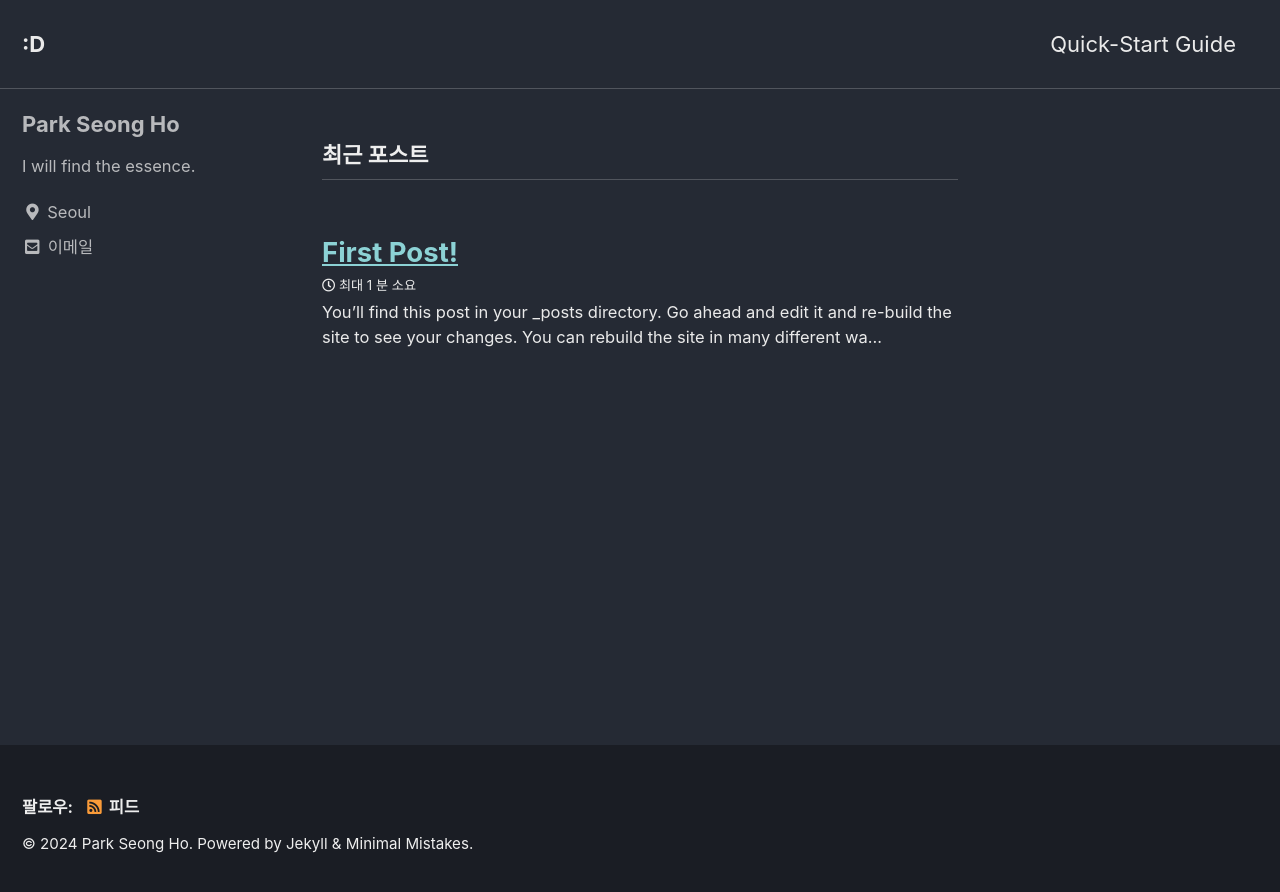
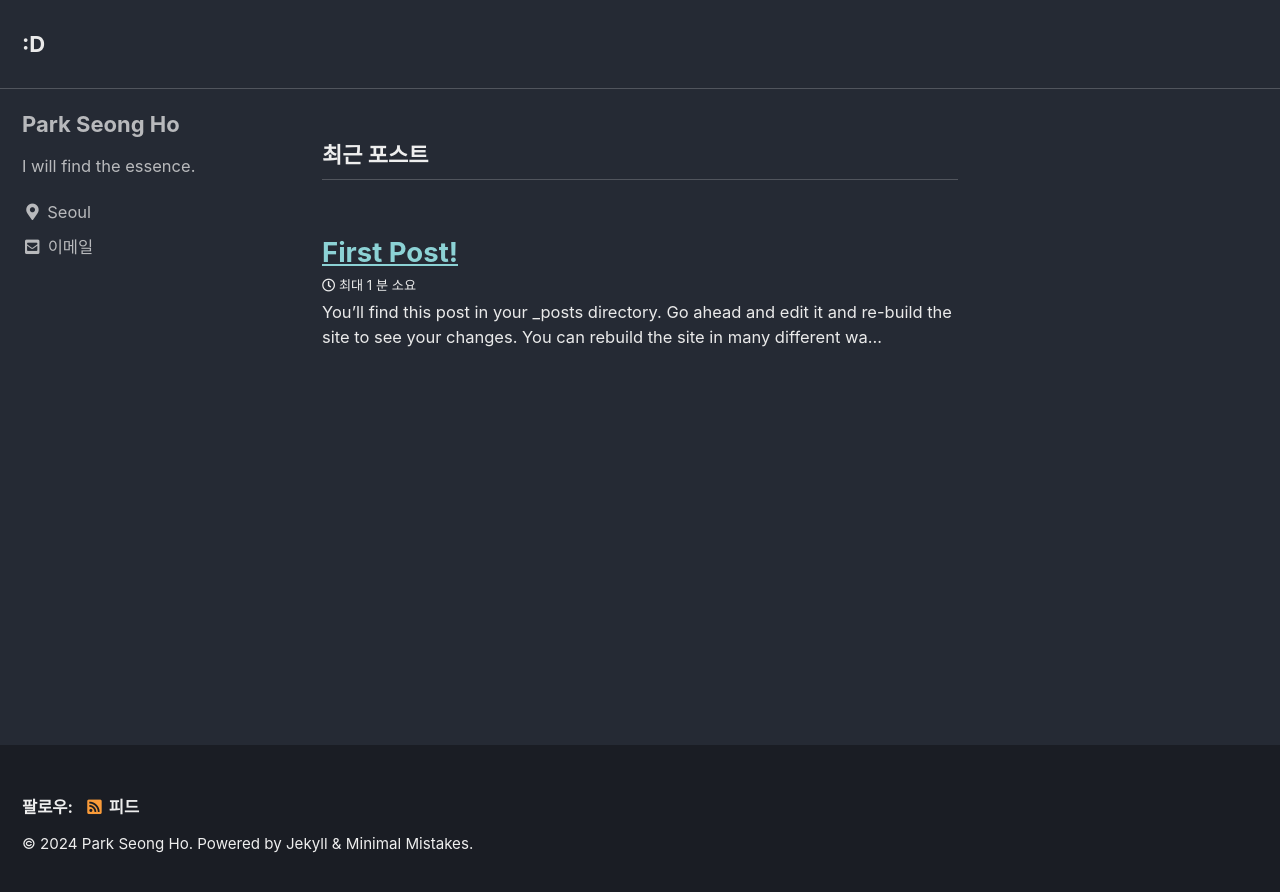
Before and after one commit to sh26/sh26.github.io, a Jekyll site: the page built from index.html, in a window 1280 px wide. Shown: the top 892 px of the page. Built offline with Jekyll 4.4.1, drawn with Linux system fonts in a browser that asks for light colours; cached includes are drawn as plain includes; the list of posts is cut into pages by our own code.

Commit message:
feat: 불필요 navigation 항목 주석 처리

```diff
--- a/_data/navigation.yml
+++ b/_data/navigation.yml
@@ -1,7 +1,7 @@
 # main links
 main:
-  - title: "Quick-Start Guide"
-    url: https://mmistakes.github.io/minimal-mistakes/docs/quick-start-guide/
+  # - title: ""
+  #   url: https://mmistakes.github.io/minimal-mistakes/docs/quick-start-guide/
   # - title: "About"
   #   url: https://mmistakes.github.io/minimal-mistakes/about/
   # - title: "Sample Posts"
```
